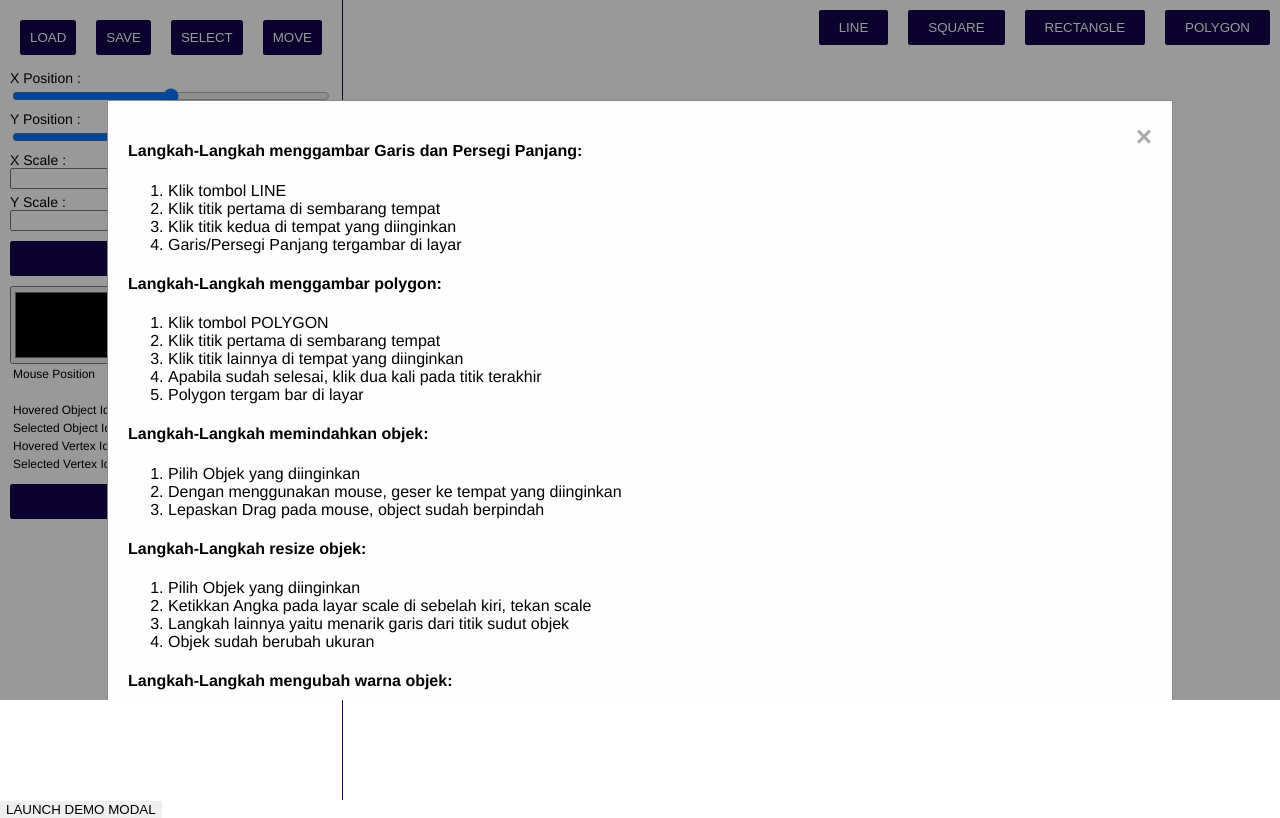
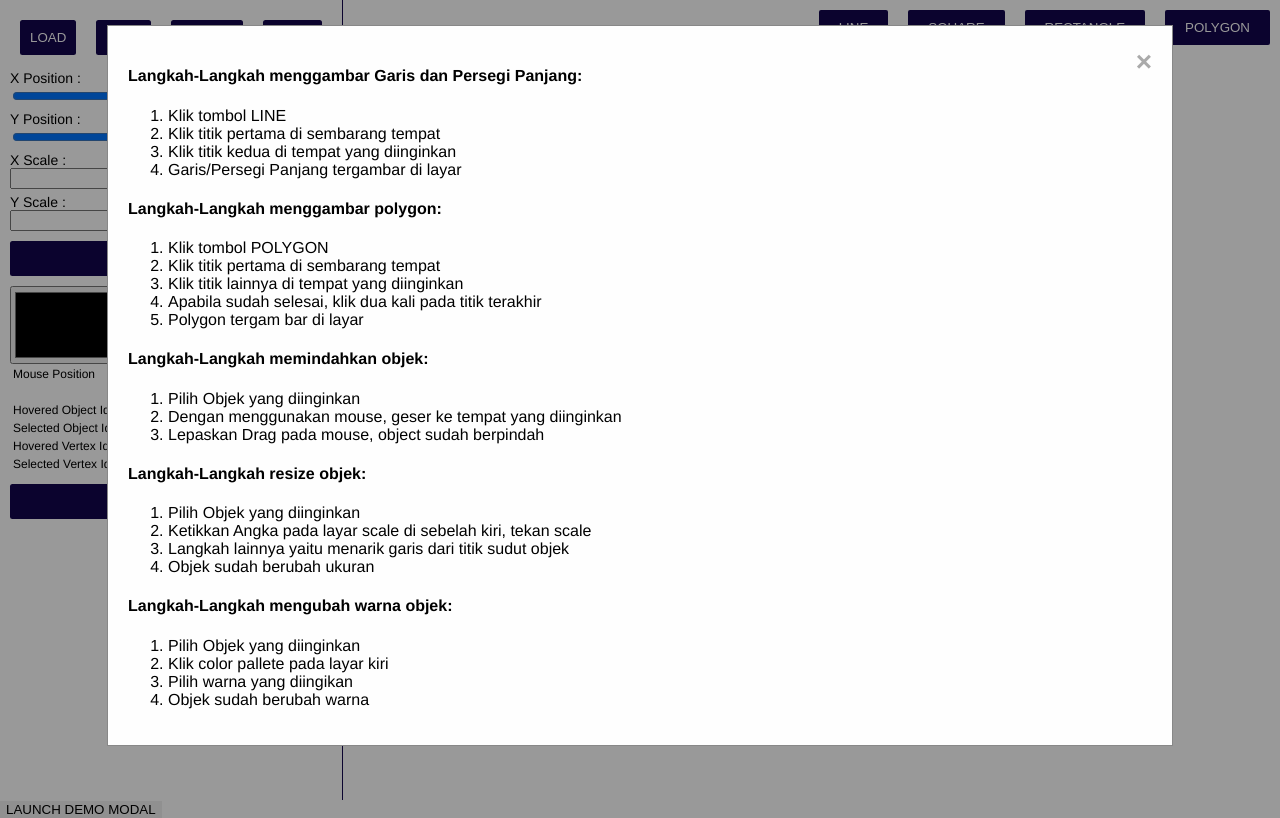
Before and after one commit to leomatt547/CAD_Kel13, a website built with Vite: page src/index.html in a window 1280 px wide. Both pictures are taken after a click on the button "HELP". Shown: the top 818 px of the page. Built offline with nearby package versions, Linux system fonts and the light colour scheme.

Commit message:
fix modal style

```diff
--- a/src/style.css
+++ b/src/style.css
@@ -86,7 +86,7 @@ table {
   display: none; /* Hidden by default */
   position: fixed; /* Stay in place */
   z-index: 1; /* Sit on top */
-  padding-top: 100px; /* Location of the box */
+  padding-top: 25px; /* Location of the box */
   left: 0;
   top: 0;
   width: 100%; /* Full width */
@@ -103,13 +103,13 @@ table {
 
 @media (min-height: 500px) {
   .modal {
-    height: 400px;
+    height: 800px;
   }
 }
 
 @media (min-height: 800px) {
   .modal {
-    height: 600px;
+    height: 800px;
   }
 }
 
```
